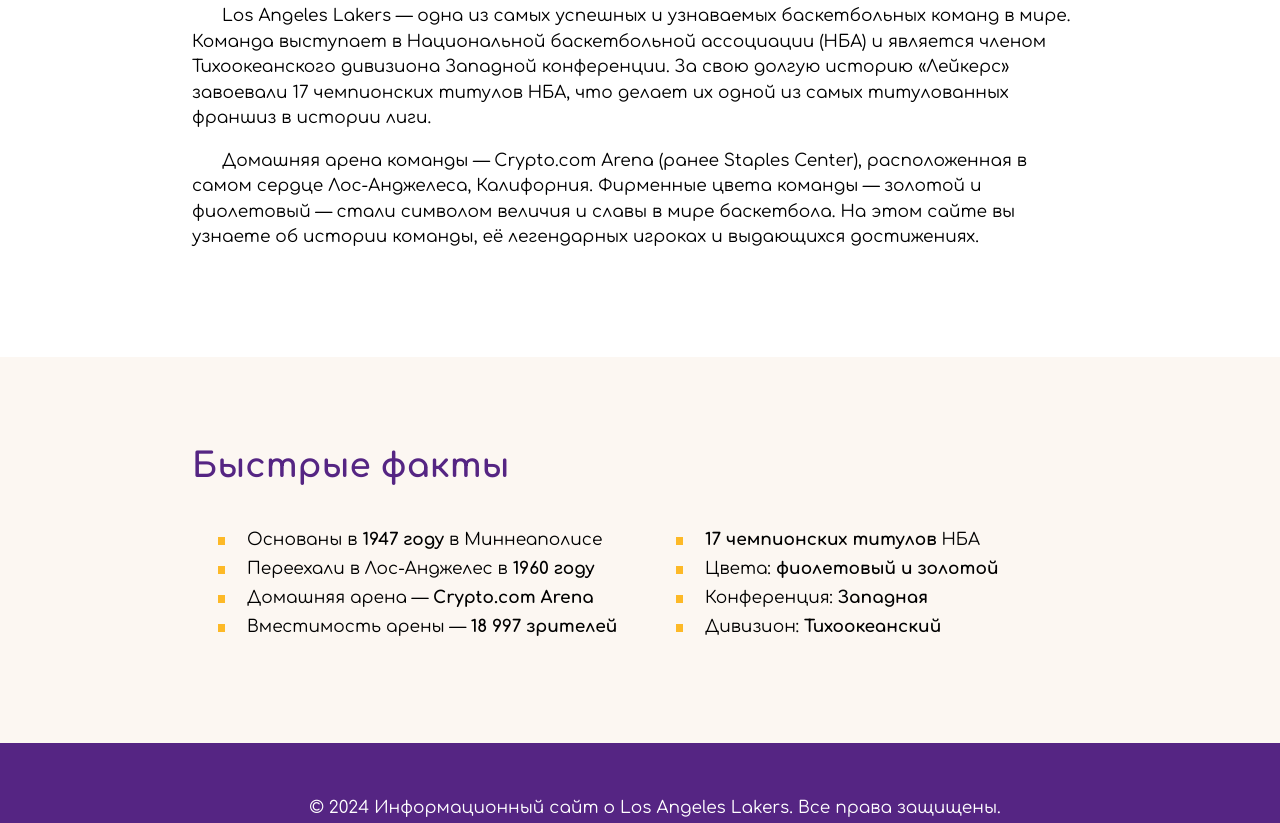
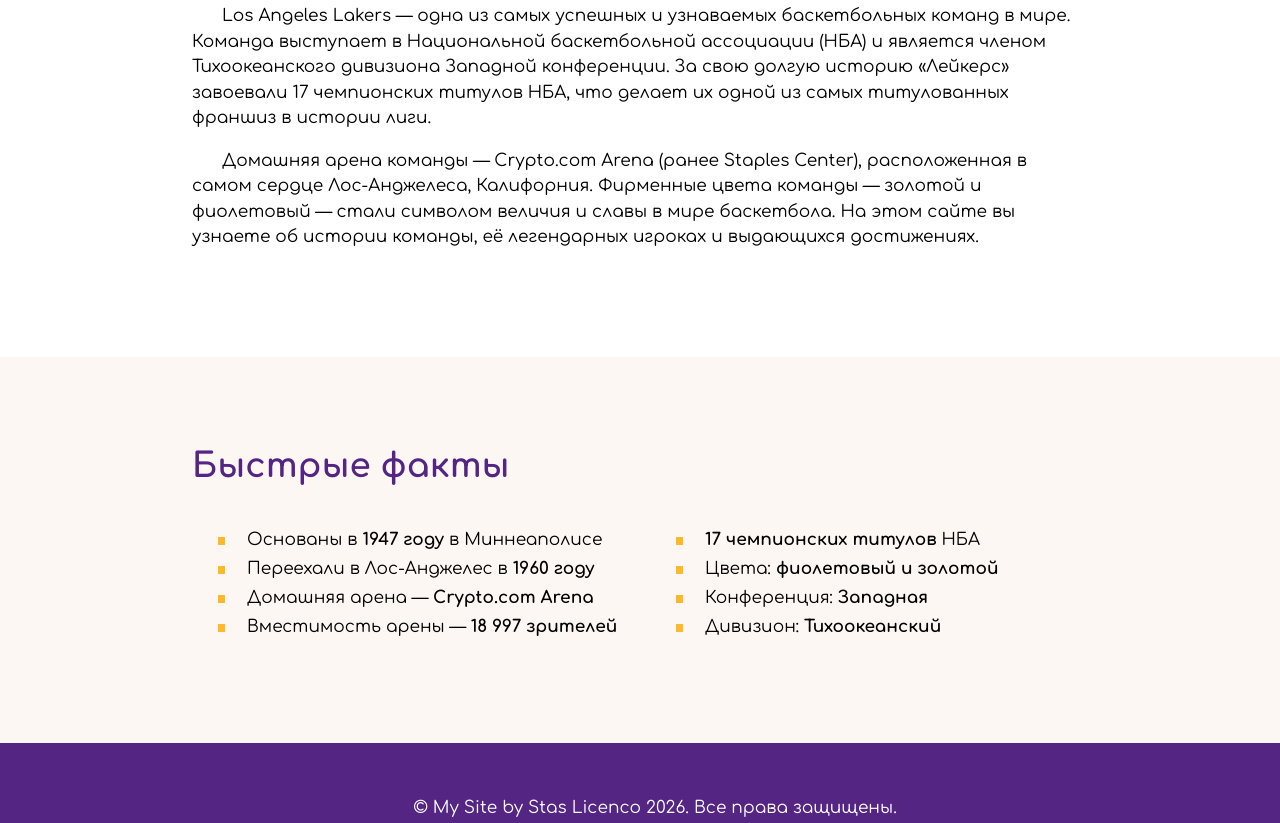
Before and after one commit to staslicenkosp5-stack/my_site_nba, a plain HTML site: page index.html in a window 1280 px wide. Shown: the part 953-1776 px from the top of the page. Drawn offline with Linux system fonts and the light colour scheme.

Commit message:
Update index.html

```diff
--- a/index.html
+++ b/index.html
@@ -70,7 +70,7 @@
     </main>
 
     <footer>
-        <p>© 2024 Информационный сайт о Los Angeles Lakers. Все права защищены.</p>
+        <p>© My Site by Stas Licenco 2026. Все права защищены.</p>
     </footer>
 
     <script>
```
